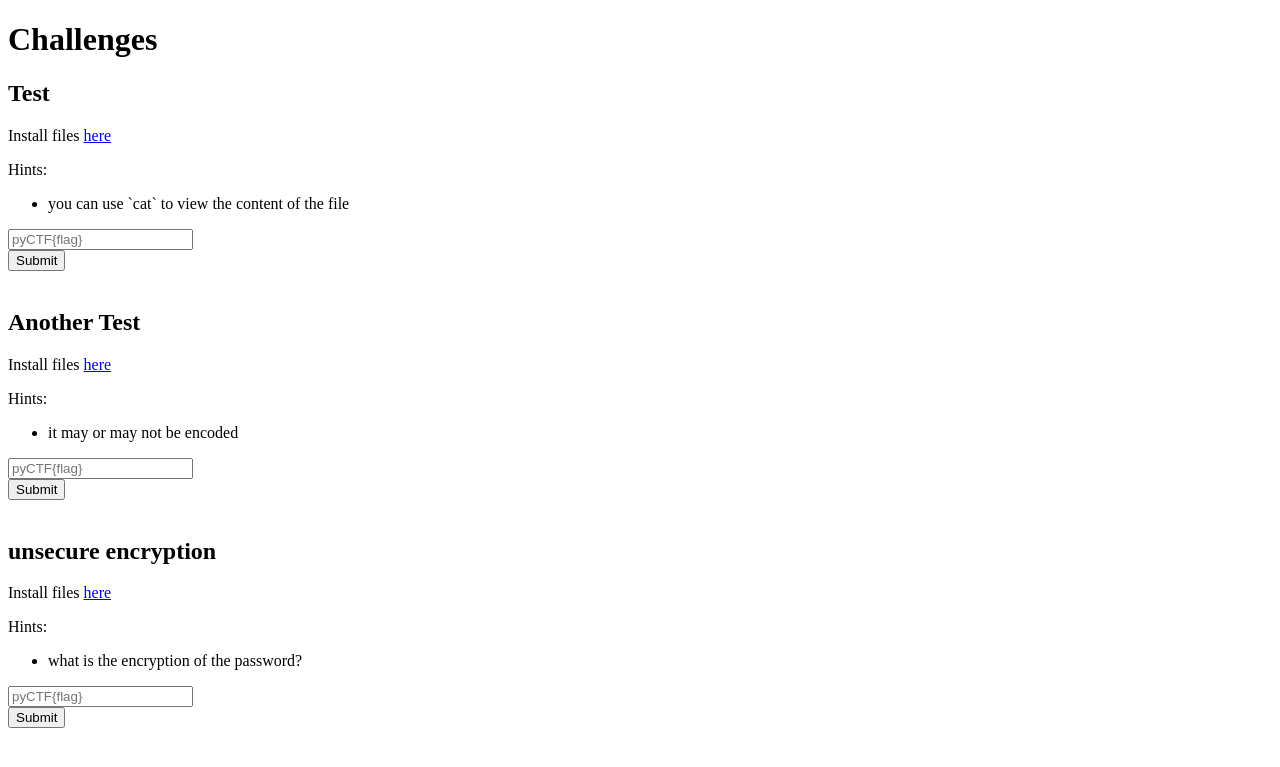
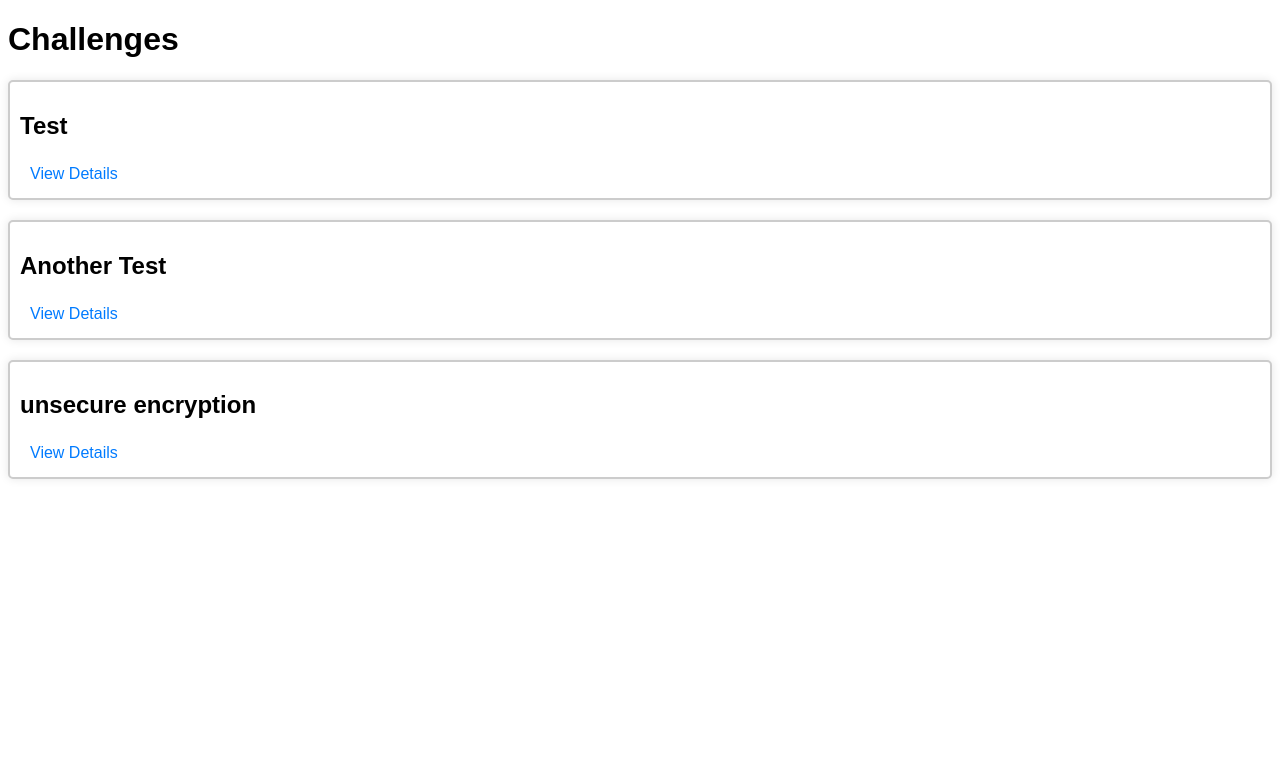
Before and after one commit to WaterNewt/pyCTF, a Flask app: page / in a window 1280 px wide. Shown: the top 767 px of the page. Run offline with Flask 3, Linux system fonts and the light colour scheme; parts of the project's set-up code (start-up, migrations or seed data) failed here and were passed over.

Commit message:
Added styling and popup box

```diff
--- /dev/null
+++ b/static/css/home.css
@@ -0,0 +1,63 @@
+body {
+    font-family: Arial, sans-serif;
+}
+
+/* Add box styling to the challenge */
+.challenge {
+    border: 2px solid #ccc;
+    border-radius: 5px;
+    padding: 10px;
+    margin-bottom: 20px;
+    background-color: #fff;
+    box-shadow: 0 0 10px rgba(0, 0, 0, 0.1);
+}
+
+/* Style the button to appear like a link */
+.popup-button {
+    padding: 5px 10px;
+    background: none;
+    color: #007bff;
+    border: none;
+    cursor: pointer;
+    font-size: inherit;
+}
+
+.popup-button:hover {
+    text-decoration: underline;
+}
+
+/* Popup styling */
+.popup {
+    display: none;
+    position: fixed;
+    z-index: 999;
+    left: 50%;
+    top: 50%;
+    transform: translate(-50%, -50%);
+    background-color: #fff;
+    padding: 20px;
+    border-radius: 5px;
+    box-shadow: 0 0 10px rgba(0, 0, 0, 0.3);
+}
+
+.popup-content {
+    max-width: 400px;
+}
+
+.close-button {
+    margin-top: 10px;
+    padding: 5px 10px;
+    background-color: #007bff;
+    color: #fff;
+    border: none;
+    border-radius: 3px;
+    cursor: pointer;
+}
+
+.close-button:hover {
+    background-color: #0056b3;
+}
+
+input[type="submit"]:hover {
+    cursor: pointer;
+}
--- a/templates/files.html
+++ b/templates/files.html
@@ -3,8 +3,10 @@
 <head>
     <meta charset="UTF-8">
     <title>Files</title>
+    <link rel="stylesheet" href="{{url_for('static', filename='css/files.css')}}">
 </head>
 <body>
+    <a class="back" href="/">Back</a>
     <h1>Files for challenge "{{challenge['label']}}"</h1>
     <ul>
         {% for i in challenge['files'] %}
--- a/templates/index.html
+++ b/templates/index.html
@@ -3,11 +3,29 @@
 <head>
     <meta charset="UTF-8">
     <title>Home</title>
+    <link rel="stylesheet" href="{{url_for('static', filename='css/home.css')}}">
+    <script>
+        function openPopup(popupId) {
+            var popup = document.getElementById(popupId);
+            popup.style.display = "block";
+        }
+
+        function closePopup(popupId) {
+            var popup = document.getElementById(popupId);
+            popup.style.display = "none";
+        }
+
+    </script>
 </head>
 <body>
 <h1>Challenges</h1>
+<div id="challenges-container">
     {% for i in challenges %}
+    <div class="challenge">
         <h2>{{i['label']}}</h2>
+        <button class="popup-button" onclick="openPopup('popup{{i['id']}}')">View Details</button>
+        <div id="popup{{i['id']}}" class="popup">
+            <div class="popup-content">
                 <p>Install files <a href="/downloads?id={{i['id']}}">here</a></p>
                 <p>Hints:</p>
                 <ul>
@@ -21,7 +39,11 @@
                     <br>
                     <input type="submit" value="Submit">
                 </form>
-<br>
+                <button class="close-button" onclick="closePopup('popup{{i['id']}}')">Close</button>
+            </div>
+        </div>
+    </div>
     {%endfor%}
+</div>
 </body>
 </html>
```
Also changed, not shown: static/css/files.css (added, +45 -0 lines). Lines whose indentation alone changed are shown as unchanged.
